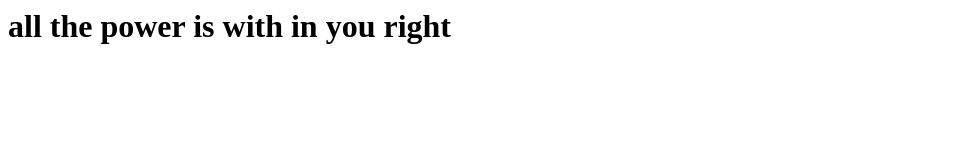
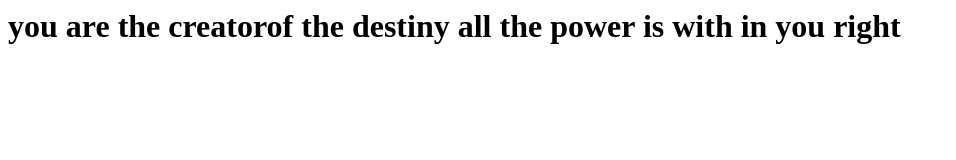
Before and after one commit to kiransp1/firstgitrepo, a plain HTML site: page index.html in a window 1280 px wide. Shown: the whole page, without its empty margins (0-956 px from the left). Drawn offline with Linux system fonts and the light colour scheme.

Commit message:
added second quote

```diff
--- a/index.html
+++ b/index.html
@@ -1,5 +1,6 @@
 <html>
 <body>
-<h1>all the power is with in you right
+<h1>you are the creatorof the destiny
+all the power is with in you right
 </body>
 </html>
```
